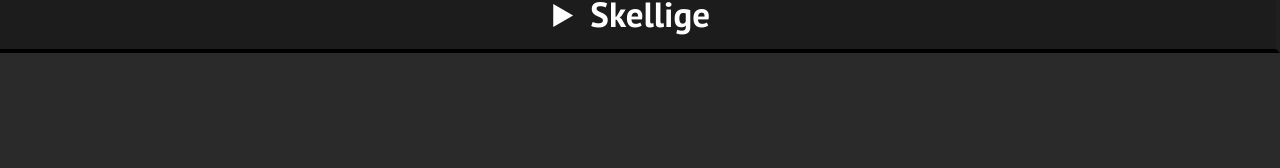
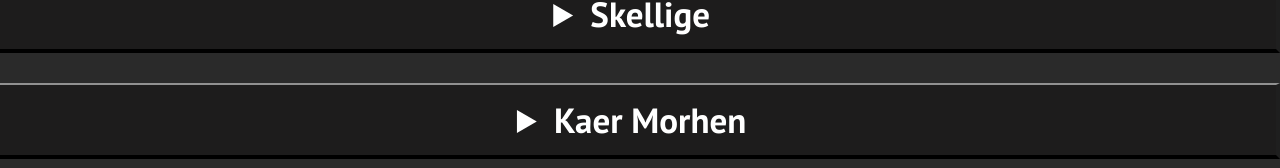
Before and after one commit to PawelRomik/Witcher-Tracker, a React (Create React App) app: page /wildhunt in a window 1280 px wide. Shown: the part 632-800 px from the top of the page. Built offline with nearby package versions, Linux system fonts and the light colour scheme.

Commit message:
feat: Added Kaer Morhen Quests

```diff
--- a/src/data/witcher3.js
+++ b/src/data/witcher3.js
@@ -2160,7 +2160,174 @@
 },];
 
 const kaermorhen = [
-
+    {
+        id: 279,
+        name: "Ugly Baby",
+        location: 'Kaer Morhen',
+        type: 'Main Quest',
+        level: '19',
+        desc: "After In Ciri's Footsteps"
+    },{
+        id: 280,
+        name: "Disturbance",
+        location: 'Kaer Morhen',
+        type: 'Main Quest',
+        level: '1',
+        desc: "After Ugly Baby"
+    },{
+        id: 281,
+        name: "To Bait a Forktail",
+        location: 'Kaer Morhen',
+        type: 'Main Quest',
+        level: '19',
+        desc: "After Ugly Baby"
+    },{
+        id: 282,
+        name: "The Final Trial",
+        location: 'Kaer Morhen',
+        type: 'Main Quest',
+        level: '19',
+        desc: "After Ugly Baby"
+    },
+    {
+        id: 283,
+        name: "No Place Like Home",
+        location: 'Kaer Morhen',
+        type: 'Main Quest',
+        level: '19',
+        desc: "After Disturbance, To Bait a Forktail and The Final Trial"
+    },{
+        id: 284,
+        name: "Va Fail, Elaine",
+        location: 'Kaer Morhen',
+        type: 'Main Quest',
+        level: '19',
+        desc: "After No Place Like Home"
+    },{
+        id: 285,
+        name: "Brothers In Arms: Velen",
+        location: 'Kaer Morhen',
+        type: 'Main Quest',
+        level: '22',
+        desc: "After Va Fail, Elaine"
+    },
+    {
+        id: 286,
+        name: "Brothers In Arms: Novigrad",
+        location: 'Kaer Morhen',
+        type: 'Main Quest',
+        level: '22',
+        desc: "After Va Fail, Elaine"
+    },{
+        id: 287,
+        name: "Brothers In Arms: Skellige",
+        location: 'Kaer Morhen',
+        type: 'Main Quest',
+        level: '22',
+        desc: "After Va Fail, Elaine"
+    },{
+        id: 288,
+        name: "Brothers In Arms: Nilfgaard",
+        location: 'Kaer Morhen',
+        type: 'Main Quest',
+        level: '22',
+        desc: "After Va Fail, Elaine"
+    },
+    {
+        id: 289,
+        name: "The Isle of Mists",
+        location: 'Kaer Morhen',
+        type: 'Main Quest',
+        level: '22',
+        desc: "After Va Fail, Elaine"
+    },
+    {
+        id: 290,
+        name: "The Battle of Kaer Morhen",
+        location: 'Kaer Morhen',
+        type: 'Main Quest',
+        level: '24',
+        desc: "After The Isle of Mists"
+    },
+    {
+        id: 291,
+        name: "Blood on the Battlefield",
+        location: 'Kaer Morhen',
+        type: 'Main Quest',
+        level: '20',
+        desc: "After The Battle of Kaer Morhen"
+    },
+    {
+        id: 292,
+        name: "Trail of Echoes",
+        location: 'Kaer Morhen',
+        type: 'Secondary Quest',
+        level: '0',
+        desc: "Follow the road which leads northwest of the Kaer Morhen keep to the end, and enter the cave at the end of the path"
+    },
+    {
+        id: 293,
+        name: "The Bastion",
+        location: 'Kaer Morhen',
+        type: 'Secondary Quest',
+        level: '23',
+        desc: ""
+    },{
+        id: 294,
+        name: "Monster Slayer",
+        location: 'Kaer Morhen',
+        type: 'Secondary Quest',
+        level: '26',
+        desc: "This quest can be obtained by traveling to Lakeside Hut and to the right side the hut by inspecting the dead drowner's body."
+    },
+    {
+        id: 295,
+        name: "Berengar's Blade",
+        location: 'Kaer Morhen',
+        type: 'Secondary Quest',
+        level: '27',
+        desc: "To start the quest, find Berengar's notes near the western wall of Kaer Morhen. They're in a chest inside the ruins of a cell-like room, in the middle courtyard and to the west of the grindstone"
+    },
+    {
+        id: 296,
+        name: "Greenhouse Effect",
+        location: 'Kaer Morhen',
+        type: 'Secondary Quest',
+        level: '27',
+        desc: ""
+    },
+    {
+        id: 297,
+        name: "The Witchers' Forge",
+        location: 'Kaer Morhen',
+        type: 'Secondary Quest',
+        level: '30',
+        desc: "The quest is started by reading Monstrum, or a Portrayal of Witchers. Volume 2, which can be found at the base of the tower where Yennefer resides while at Kaer Morhen. Search the room around the base of the stairwell to find it."
+    },
+    {
+        id: 298,
+        name: "Scavenger Hunt: Wolf School Gear",
+        location: 'Kaer Morhen',
+        type: 'Treasure Hunt',
+        level: '14',
+        desc: "The easiest way to get the markers on the map is to buy one of the maps, with the easiest one early on being the slightly torn notes from Lindenvale's blacksmith, but Hattori sells a map too."
+    },
+    {
+        id: 299,
+        name: "Scavenger Hunt: Wolf School Gear/Part 2",
+        location: 'Kaer Morhen',
+        type: 'Treasure Hunt',
+        level: '21',
+        desc: "The easiest way to get the markers on the map is to buy the slightly torn notes from Lindenvale's blacksmith."
+    },
+    {
+        id: 300,
+        name: "Scavenger Hunt: Wolf School Gear",
+        location: 'Kaer Morhen',
+        type: 'Treasure Hunt',
+        level: '29',
+        desc: "The easiest way to get these marked on the map is to buy the heavily faded notes from Hierarch Square's armorer."
+    },
 ];
 
 const endgame = [
```
Also changed, not shown: src/assets/witcher3/map/296.png (added), 1 other file (tests, documents, lock files or other folders).
